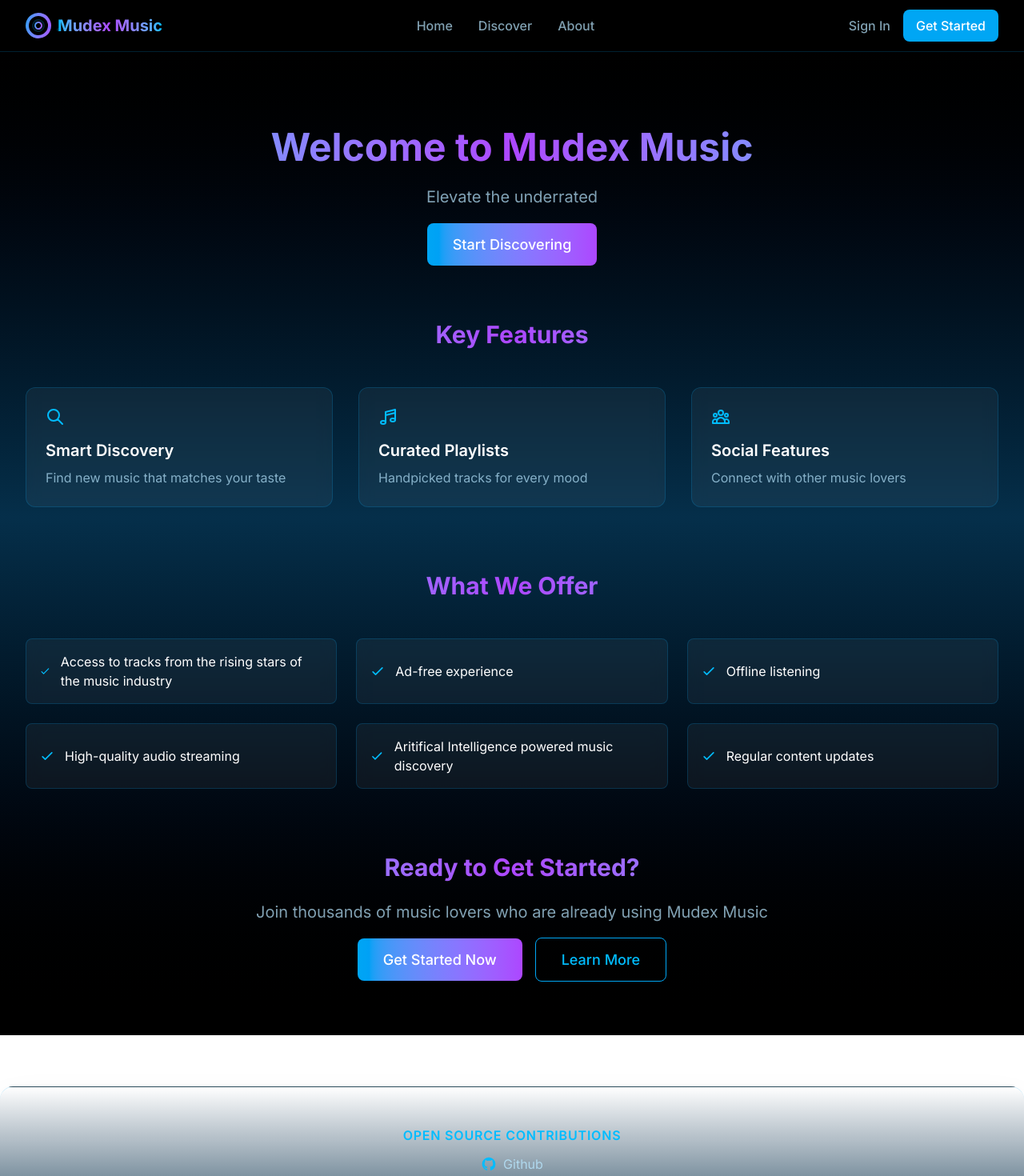
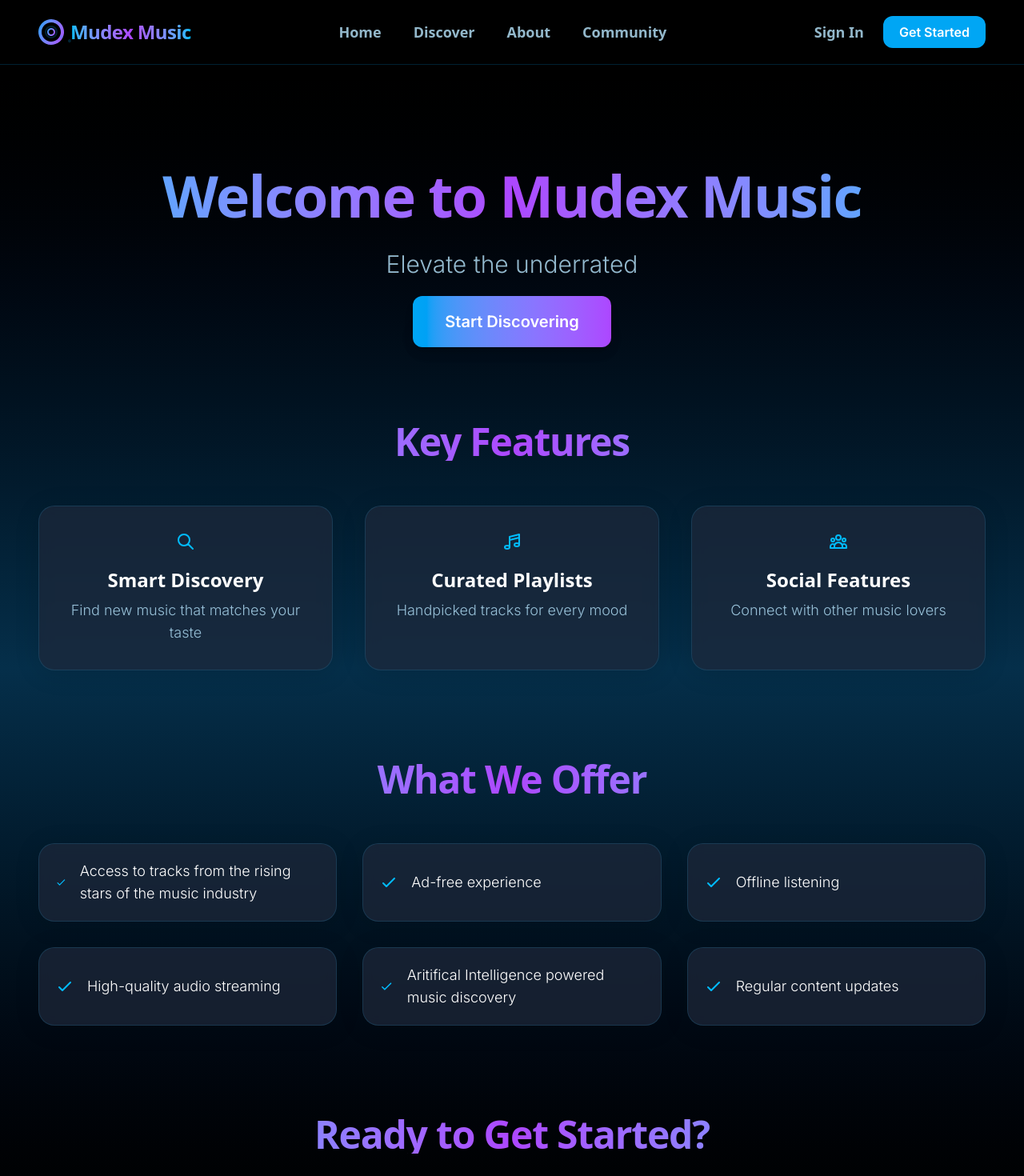
Before and after one commit to vaishcodescape/Mudex-Music, a Next.js app: page / in a window 1280 px wide. Shown: the top 1470 px of the page at 80% size. Built offline with nearby package versions, Linux system fonts and the light colour scheme.

Commit message:
minor changes made

```diff
--- a/src/app/discover/page.tsx
+++ b/src/app/discover/page.tsx
@@ -2,6 +2,7 @@
 
 import { motion } from 'framer-motion';
 import { Genre } from '@/types';
+import SearchBar from '@/components/SearchBar';
 
 const genres: Genre[] = [
   {
@@ -53,6 +54,11 @@ export default function Discover() {
             Explore different genres and find your next favorite track
           </p>
         </motion.section>
+
+        {/* Search Bar */}
+        <div className="max-w-2xl mx-auto mb-16">
+          <SearchBar />
+        </div>
 
         {/* Genres Grid */}
         <motion.section
--- a/src/app/globals.css
+++ b/src/app/globals.css
@@ -1,10 +1,12 @@
 @import "tailwindcss";
 
 :root {
-  --background: #ffffff;
-  --foreground: #171717;
-  --font-sans: system-ui, -apple-system, sans-serif;
+  --background: #0a0a0a;
+  --foreground: #ededed;
+  --font-sans: 'Poppins', system-ui, -apple-system, sans-serif;
   --font-mono: ui-monospace, monospace;
+  --card-bg: rgba(30, 41, 59, 0.7);
+  --card-border: rgba(56, 189, 248, 0.15);
 }
 
 @media (prefers-color-scheme: dark) {
@@ -18,4 +20,25 @@ body {
   background: var(--background);
   color: var(--foreground);
   font-family: var(--font-sans);
+  background-image: radial-gradient(circle at 20% 20%, rgba(56,189,248,0.08) 0, transparent 60%),
+    radial-gradient(circle at 80% 80%, rgba(168,85,247,0.08) 0, transparent 60%);
+  min-height: 100vh;
 }
+
+.card {
+  background: var(--card-bg);
+  border: 1px solid var(--card-border);
+  border-radius: 1.25rem;
+  box-shadow: 0 4px 32px 0 rgba(0,0,0,0.12);
+  backdrop-filter: blur(8px);
+}
+
+@keyframes color-change {
+  0%, 100% { color: #7dd3fc; }   /* light blue */
+  33%      { color: #a78bfa; }   /* purple */
+  66%      { color: #f472b6; }   /* pink */
+}
+
+.color-change {
+  animation: color-change 4s ease-in-out infinite;
+}
--- a/src/app/learn/page.tsx
+++ b/src/app/learn/page.tsx
@@ -35,11 +35,11 @@ const features: Feature[] = [
 ];
 
 const featuresList = [
-  'Access to millions of tracks',
+  'Supporting Artists breaking their way into the mainstream',
   'Ad-free experience',
-  'Offline listening',
+  'A growing community of music lovers',
   'High-quality audio streaming',
-  'Cross-platform support',
+  'A.I powered recommendations',
   'Regular content updates',
 ];
 
--- a/src/app/page.tsx
+++ b/src/app/page.tsx
@@ -45,28 +45,29 @@ const featuresList = [
 
 export default function Home() {
   return (
-    <main className="min-h-screen bg-gradient-to-b from-black via-sky-950 to-black text-white pt-20">
-      <div className="max-w-7xl mx-auto px-4 sm:px-6 lg:px-8 py-20">
+    <main className="min-h-screen bg-gradient-to-b from-black via-sky-950 to-black text-white pt-28">
+      <div className="max-w-7xl mx-auto px-4 sm:px-8 lg:px-12 py-24">
         {/* Hero Section */}
         <motion.section
-          initial={{ opacity: 0, y: 20 }}
+          initial={{ opacity: 0, y: 40 }}
           animate={{ opacity: 1, y: 0 }}
-          className="text-center mb-20"
+          transition={{ duration: 0.7, ease: 'easeOut' }}
+          className="text-center mb-28"
         >
-          <h1 className="text-5xl font-bold mb-6 bg-gradient-to-r from-sky-400 via-purple-500 to-sky-400 bg-clip-text text-transparent">
+          <h1 className="text-6xl md:text-7xl font-extrabold mb-8 bg-gradient-to-r from-sky-400 via-purple-500 to-sky-400 bg-clip-text text-transparent tracking-tight font-sans">
             Welcome to Mudex Music
           </h1>
-          <p className="text-xl text-sky-200/70 max-w-2xl mx-auto mb-8">
-          Elevate the underrated
+          <p className="text-2xl md:text-3xl text-sky-200/80 max-w-3xl mx-auto mb-10 font-light">
+            Elevate the underrated
           </p>
           <motion.div
-            whileHover={{ scale: 1.02 }}
+            whileHover={{ scale: 1.04 }}
             whileTap={{ scale: 0.98 }}
-            className="inline-block"
+            className="inline-block shadow-xl"
           >
             <Link
               href="/discover"
-              className="bg-gradient-to-r from-sky-500 to-purple-500 text-white px-8 py-4 rounded-lg text-lg font-medium hover:from-sky-600 hover:to-purple-600 transition-colors"
+              className="bg-gradient-to-r from-sky-500 to-purple-500 text-white px-10 py-5 rounded-xl text-xl font-semibold shadow-lg hover:from-sky-600 hover:to-purple-600 transition-all duration-200"
             >
               Start Discovering
             </Link>
@@ -75,27 +76,28 @@ export default function Home() {
 
         {/* Features Section */}
         <motion.section
-          initial={{ opacity: 0, y: 20 }}
+          initial={{ opacity: 0, y: 40 }}
           whileInView={{ opacity: 1, y: 0 }}
           viewport={{ once: true }}
-          className="mb-20"
+          transition={{ duration: 0.7, ease: 'easeOut' }}
+          className="mb-28"
         >
-          <h2 className="text-3xl font-bold mb-12 text-center bg-gradient-to-r from-sky-400 via-purple-500 to-sky-400 bg-clip-text text-transparent">
+          <h2 className="text-4xl md:text-5xl font-bold mb-14 text-center bg-gradient-to-r from-sky-400 via-purple-500 to-sky-400 bg-clip-text text-transparent tracking-tight font-sans">
             Key Features
           </h2>
-          <div className="grid grid-cols-1 md:grid-cols-2 lg:grid-cols-3 gap-8">
+          <div className="grid grid-cols-1 md:grid-cols-2 lg:grid-cols-3 gap-10">
             {features.map((feature, index) => (
               <motion.div
                 key={index}
-                initial={{ opacity: 0, y: 20 }}
+                initial={{ opacity: 0, y: 30 }}
                 whileInView={{ opacity: 1, y: 0 }}
                 viewport={{ once: true }}
-                transition={{ delay: index * 0.1 }}
-                className="bg-white/5 backdrop-blur-sm rounded-xl p-6 border border-sky-500/20 hover:border-sky-500/40 transition-colors"
+                transition={{ delay: index * 0.1, duration: 0.5 }}
+                className="card p-8 flex flex-col items-center text-center hover:border-sky-400 transition-all duration-200"
               >
-                <div className="text-sky-400 mb-4">{feature.icon}</div>
-                <h3 className="text-xl font-semibold mb-2">{feature.title}</h3>
-                <p className="text-sky-200/70">{feature.description}</p>
+                <div className="text-sky-400 mb-5">{feature.icon}</div>
+                <h3 className="text-2xl font-semibold mb-2 font-sans">{feature.title}</h3>
+                <p className="text-sky-200/80 text-lg font-light">{feature.description}</p>
               </motion.div>
             ))}
           </div>
@@ -103,28 +105,29 @@ export default function Home() {
 
         {/* Features List */}
         <motion.section
-          initial={{ opacity: 0, y: 20 }}
+          initial={{ opacity: 0, y: 40 }}
           whileInView={{ opacity: 1, y: 0 }}
           viewport={{ once: true }}
-          className="mb-20"
+          transition={{ duration: 0.7, ease: 'easeOut' }}
+          className="mb-28"
         >
-          <h2 className="text-3xl font-bold mb-12 text-center bg-gradient-to-r from-sky-400 via-purple-500 to-sky-400 bg-clip-text text-transparent">
+          <h2 className="text-4xl md:text-5xl font-bold mb-14 text-center bg-gradient-to-r from-sky-400 via-purple-500 to-sky-400 bg-clip-text text-transparent tracking-tight font-sans">
             What We Offer
           </h2>
-          <div className="grid grid-cols-1 md:grid-cols-2 lg:grid-cols-3 gap-6">
+          <div className="grid grid-cols-1 md:grid-cols-2 lg:grid-cols-3 gap-8">
             {featuresList.map((feature, index) => (
               <motion.div
                 key={index}
-                initial={{ opacity: 0, x: -20 }}
+                initial={{ opacity: 0, x: -30 }}
                 whileInView={{ opacity: 1, x: 0 }}
                 viewport={{ once: true }}
-                transition={{ delay: index * 0.1 }}
-                className="flex items-center space-x-3 bg-white/5 backdrop-blur-sm rounded-lg p-4 border border-sky-500/20"
+                transition={{ delay: index * 0.08, duration: 0.4 }}
+                className="card flex items-center space-x-4 p-5"
               >
-                <svg className="w-5 h-5 text-sky-400" fill="none" viewBox="0 0 24 24" stroke="currentColor">
+                <svg className="w-6 h-6 text-sky-400" fill="none" viewBox="0 0 24 24" stroke="currentColor">
                   <path strokeLinecap="round" strokeLinejoin="round" strokeWidth={2} d="M5 13l4 4L19 7" />
                 </svg>
-                <span>{feature}</span>
+                <span className="text-lg font-light">{feature}</span>
               </motion.div>
             ))}
           </div>
@@ -132,38 +135,39 @@ export default function Home() {
 
         {/* CTA Section */}
         <motion.section
-          initial={{ opacity: 0, y: 20 }}
+          initial={{ opacity: 0, y: 40 }}
           whileInView={{ opacity: 1, y: 0 }}
           viewport={{ once: true }}
+          transition={{ duration: 0.7, ease: 'easeOut' }}
           className="text-center"
         >
-          <h2 className="text-3xl font-bold mb-6 bg-gradient-to-r from-sky-400 via-purple-500 to-sky-400 bg-clip-text text-transparent">
+          <h2 className="text-4xl md:text-5xl font-bold mb-8 bg-gradient-to-r from-sky-400 via-purple-500 to-sky-400 bg-clip-text text-transparent tracking-tight font-sans">
             Ready to Get Started?
           </h2>
-          <p className="text-xl text-sky-200/70 mb-8">
+          <p className="text-2xl text-sky-200/80 mb-10 font-light">
             Join thousands of music lovers who are already using Mudex Music
           </p>
-          <div className="flex flex-col sm:flex-row gap-4 justify-center items-center">
+          <div className="flex flex-col sm:flex-row gap-6 justify-center items-center">
             <motion.div
-              whileHover={{ scale: 1.02 }}
+              whileHover={{ scale: 1.04 }}
               whileTap={{ scale: 0.98 }}
-              className="inline-block"
+              className="inline-block shadow-xl"
             >
               <Link
                 href="/sign-up"
-                className="bg-gradient-to-r from-sky-500 to-purple-500 text-white px-8 py-4 rounded-lg text-lg font-medium hover:from-sky-600 hover:to-purple-600 transition-colors"
+                className="bg-gradient-to-r from-sky-500 to-purple-500 text-white px-10 py-5 rounded-xl text-xl font-semibold shadow-lg hover:from-sky-600 hover:to-purple-600 transition-all duration-200"
               >
                 Get Started Now
               </Link>
             </motion.div>
             <motion.div
-              whileHover={{ scale: 1.02 }}
+              whileHover={{ scale: 1.04 }}
               whileTap={{ scale: 0.98 }}
               className="inline-block"
             >
               <Link
                 href="/learn"
-                className="border border-sky-500 text-sky-400 px-8 py-4 rounded-lg text-lg font-medium hover:bg-sky-500/10 transition-colors"
+                className="border-2 border-sky-500 text-sky-400 px-10 py-5 rounded-xl text-xl font-semibold hover:bg-sky-500/10 transition-all duration-200"
               >
                 Learn More
               </Link>
--- a/src/components/Footer.tsx
+++ b/src/components/Footer.tsx
@@ -12,20 +12,20 @@ const links: FooterLink[] = [
 
 export default function Footer() {
   return (
-    <footer className="w-full bg-gradient-to-t from-black/80 via-sky-950/60 to-white/10 backdrop-blur-xl border-t border-sky-500/20 rounded-t-2xl shadow-2xl text-white py-12 mt-16">
+    <footer className="w-full bg-gradient-to-t from-black/90 via-sky-950/70 to-white/10 backdrop-blur-2xl border-t border-sky-500/20 rounded-t-3xl shadow-2xl text-white py-10 mt-24 font-sans">
       <div className="max-w-3xl mx-auto px-4 sm:px-8 flex flex-col items-center">
         <div className="w-full flex flex-col items-center gap-8">
           {links.map((section) => (
             <div key={section.title} className="w-full flex flex-col items-center">
-              <h3 className="text-base font-semibold text-sky-400 uppercase tracking-wider mb-3 text-center">
+              <h3 className="text-base font-semibold text-sky-400 uppercase tracking-wider mb-2 text-center font-sans">
                 {section.title}
               </h3>
-              <ul className="flex flex-col items-center gap-2">
+              <ul className="flex flex-col items-center gap-2 mt-1">
                 {section.links.map((link) => (
                   <li key={link.name}>
                     <Link
                       href={link.href}
-                      className="flex items-center text-sky-200/80 hover:text-sky-400 transition-colors text-base"
+                      className="flex items-center text-sky-200/90 hover:text-sky-400 transition-colors text-base font-sans"
                       target="_blank"
                       rel="noopener noreferrer"
                     >
@@ -49,8 +49,8 @@ export default function Footer() {
             </div>
           ))}
         </div>
-        <div className="w-full mt-12 pt-8 border-t border-sky-500/20 flex flex-col items-center">
-          <p className="text-sky-200/60 text-sm text-center">
+        <div className="w-full mt-10 pt-6 border-t border-sky-500/20 flex flex-col items-center">
+          <p className="text-sky-200/60 text-sm text-center font-sans">
             © {new Date().getFullYear()} Mudex Music. All rights reserved.
           </p>
         </div>
--- a/src/components/Navbar.tsx
+++ b/src/components/Navbar.tsx
@@ -20,6 +20,7 @@ export default function Navbar() {
     { name: 'Home', href: '/' },
     { name: 'Discover', href: '/discover' },
     { name: 'About', href: '/about' },
+    {name:'Community', href:'/community'},
   ];
 
   const authenticatedNavigation = [
@@ -32,24 +33,24 @@ export default function Navbar() {
   const currentNavigation = isAuthenticated ? authenticatedNavigation : navigation;
 
   return (
-    <nav className="fixed top-0 w-full bg-black/80 backdrop-blur-md border-b border-sky-500/20 z-50">
-      <div className="max-w-7xl mx-auto px-4 sm:px-6 lg:px-8">
-        <div className="flex justify-between items-center h-16">
+    <nav className="fixed top-0 w-full bg-black/90 backdrop-blur-lg border-b border-sky-500/20 z-50 shadow-lg">
+      <div className="max-w-7xl mx-auto px-4 sm:px-8 lg:px-12">
+        <div className="flex justify-between items-center h-20">
           {/* Logo */}
           <Link href="/" className="flex items-center space-x-2">
             <RecordLogo size={32} />
-            <span className="text-xl font-bold bg-gradient-to-r from-sky-400 via-purple-500 to-sky-400 bg-clip-text text-transparent">
+            <span className="text-2xl font-extrabold bg-gradient-to-r from-sky-400 via-purple-500 to-sky-400 bg-clip-text text-transparent font-sans tracking-tight">
               Mudex Music
             </span>
           </Link>
 
           {/* Desktop Navigation */}
-          <div className="hidden md:flex items-center space-x-8">
+          <div className="hidden md:flex items-center space-x-10">
             {currentNavigation.map((item) => (
               <Link
                 key={item.name}
                 href={item.href}
-                className="text-sky-200/70 hover:text-sky-400 transition-colors font-medium"
+                className="text-sky-200/80 hover:text-sky-400 transition-colors font-semibold text-lg font-sans"
               >
                 {item.name}
               </Link>
@@ -57,10 +58,10 @@ export default function Navbar() {
           </div>
 
           {/* Desktop Auth Actions */}
-          <div className="hidden md:flex items-center space-x-4">
+          <div className="hidden md:flex items-center space-x-6">
             {isAuthenticated ? (
               <div className="flex items-center space-x-4">
-                <div className="flex items-center space-x-2 text-sky-200/70">
+                <div className="flex items-center space-x-2 text-sky-200/80">
                   <User className="w-4 h-4" />
                   <span className="text-sm">{user?.name}</span>
                 </div>
@@ -68,7 +69,7 @@ export default function Navbar() {
                 {user?.userType === 'listener' && (
                   <Link
                     href="/dashboard/settings"
-                    className="p-2 text-sky-200/70 hover:text-sky-400 transition-colors"
+                    className="p-2 text-sky-200/80 hover:text-sky-400 transition-colors rounded-lg hover:bg-sky-500/10"
                     title="Settings"
                   >
                     <Settings className="w-4 h-4" />
@@ -77,7 +78,7 @@ export default function Navbar() {
 
                 <button
                   onClick={handleSignOut}
-                  className="flex items-center space-x-2 px-4 py-2 bg-red-500/20 border border-red-500/30 rounded-lg text-red-400 hover:bg-red-500/30 transition-colors"
+                  className="flex items-center space-x-2 px-5 py-2 bg-red-500/20 border border-red-500/30 rounded-xl text-red-400 hover:bg-red-500/30 transition-colors font-semibold shadow-sm"
                   title="Sign Out"
                 >
                   <LogOut className="w-4 h-4" />
@@ -88,13 +89,13 @@ export default function Navbar() {
               <>
                 <Link
                   href="/sign-in"
-                  className="text-sky-200/70 hover:text-sky-400 transition-colors font-medium"
+                  className="text-sky-200/80 hover:text-sky-400 transition-colors font-semibold text-lg font-sans"
                 >
                   Sign In
                 </Link>
                 <Link
                   href="/sign-up"
-                  className="bg-sky-500 hover:bg-sky-600 px-4 py-2 rounded-lg text-white font-medium transition-colors"
+                  className="bg-sky-500 hover:bg-sky-600 px-5 py-2 rounded-xl text-white font-semibold transition-colors shadow-md"
                 >
                   Get Started
                 </Link>
@@ -106,7 +107,7 @@ export default function Navbar() {
           <div className="md:hidden">
             <button
               onClick={() => setIsMobileMenuOpen(!isMobileMenuOpen)}
-              className="text-sky-200/70 hover:text-sky-400 transition-colors p-2"
+              className="text-sky-200/80 hover:text-sky-400 transition-colors p-3 rounded-lg hover:bg-sky-500/10"
             >
               {isMobileMenuOpen ? <X className="w-6 h-6" /> : <Menu className="w-6 h-6" />}
             </button>
@@ -121,14 +122,14 @@ export default function Navbar() {
               animate={{ opacity: 1, height: 'auto' }}
               exit={{ opacity: 0, height: 0 }}
               transition={{ duration: 0.2 }}
-              className="md:hidden border-t border-sky-500/20"
+              className="md:hidden border-t border-sky-500/20 shadow-lg bg-black/95 backdrop-blur-xl rounded-b-2xl"
             >
-              <div className="px-2 pt-2 pb-3 space-y-1">
+              <div className="px-4 py-3 space-y-1">
                 {currentNavigation.map((item) => (
                   <Link
                     key={item.name}
                     href={item.href}
-                    className="block px-3 py-2 text-sky-200/70 hover:text-sky-400 transition-colors font-medium"
+                    className="block px-4 py-3 text-sky-200/80 hover:text-sky-400 transition-colors font-semibold text-lg font-sans"
                     onClick={() => setIsMobileMenuOpen(false)}
                   >
                     {item.name}
@@ -136,11 +137,11 @@ export default function Navbar() {
                 ))}
 
                 {isAuthenticated ? (
-                  <div className="border-t border-sky-500/20 pt-3 mt-3">
-                    <div className="flex items-center space-x-2 px-3 py-2 text-sky-200/70">
+                  <div className="border-t border-sky-500/20 pt-4 mt-4">
+                    <div className="flex items-center space-x-2 px-4 py-3 text-sky-200/80">
                       <User className="w-4 h-4" />
                       <span className="text-sm">{user?.name}</span>
-                      <span className="text-xs bg-sky-500/20 px-2 py-1 rounded capitalize">
+                      <span className="text-xs bg-sky-500/20 px-3 py-1 rounded-xl capitalize font-semibold">
                         {user?.userType}
                       </span>
                     </div>
@@ -148,7 +149,7 @@ export default function Navbar() {
                     {user?.userType === 'listener' && (
                       <Link
                         href="/dashboard/settings"
-                        className="flex items-center space-x-2 px-3 py-2 text-sky-200/70 hover:text-sky-400 transition-colors"
+                        className="flex items-center space-x-2 px-4 py-3 text-sky-200/80 hover:text-sky-400 transition-colors font-semibold text-lg font-sans"
                         onClick={() => setIsMobileMenuOpen(false)}
                       >
                         <Settings className="w-4 h-4" />
@@ -158,24 +159,24 @@ export default function Navbar() {
 
                     <button
                       onClick={handleSignOut}
-                      className="flex items-center space-x-2 px-3 py-2 w-full text-left text-red-400 hover:bg-red-500/10 transition-colors"
+                      className="flex items-center space-x-2 px-4 py-3 w-full text-left text-red-400 hover:bg-red-500/10 transition-colors rounded-xl font-semibold"
                     >
                       <LogOut className="w-4 h-4" />
                       <span>Sign Out</span>
                     </button>
                   </div>
                 ) : (
-                  <div className="border-t border-sky-500/20 pt-3 mt-3 space-y-1">
+                  <div className="border-t border-sky-500/20 pt-4 mt-4 space-y-2">
                     <Link
                       href="/sign-in"
-                      className="block px-3 py-2 text-sky-200/70 hover:text-sky-400 transition-colors font-medium"
+                      className="block px-4 py-3 text-sky-200/80 hover:text-sky-400 transition-colors font-semibold text-lg font-sans"
                       onClick={() => setIsMobileMenuOpen(false)}
                     >
                       Sign In
                     </Link>
                     <Link
                       href="/sign-up"
-                      className="block px-3 py-2 bg-sky-500 hover:bg-sky-600 text-white font-medium transition-colors rounded-lg mx-3"
+                      className="block px-4 py-3 bg-sky-500 hover:bg-sky-600 text-white font-semibold transition-colors rounded-xl mx-3 shadow-md"
                       onClick={() => setIsMobileMenuOpen(false)}
                     >
                       Get Started
--- a/src/components/SearchBar.tsx
+++ b/src/components/SearchBar.tsx
@@ -80,7 +80,7 @@ export default function SearchBar() {
           value={query}
           onChange={(e) => setQuery(e.target.value)}
           onFocus={() => setIsOpen(true)}
-          placeholder="Search for songs, artists, or playlists..."
+          placeholder="Search"
           className="w-full px-4 py-2 bg-white/5 border border-sky-500/20 rounded-lg
                    focus:outline-none focus:border-sky-500/40 focus:ring-1 focus:ring-sky-500/20
                    text-white placeholder-sky-200/50"
```
Also changed, not shown: src/app/about/page.tsx (+18 -13 lines), src/app/sign-in/page.tsx (+9 -9 lines), src/app/sign-up/page.tsx (+13 -13 lines), 1 other file (tests, documents, lock files or other folders).
